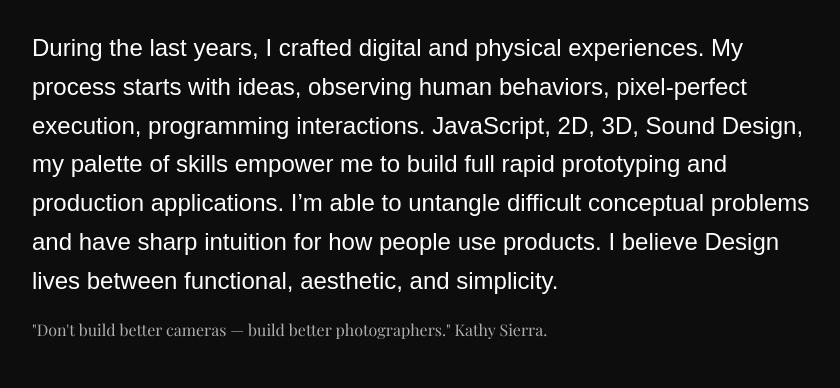
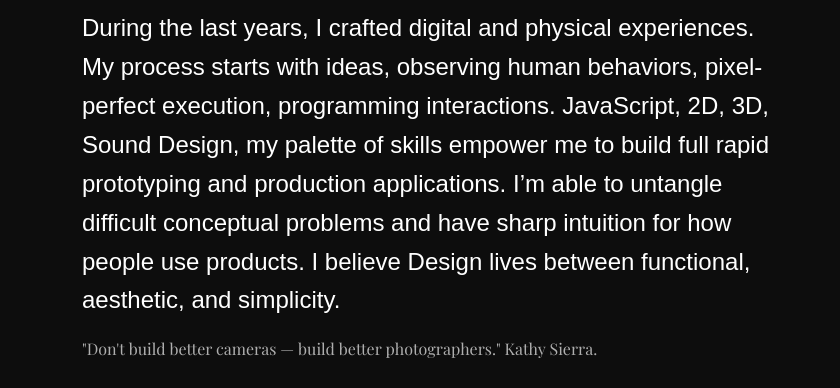
Before and after one commit to kevinloustau/kevinloustau, a plain HTML site: page index.html in a window 1280 px wide. Shown: the part 251-639 px from the top of the page, without its empty margins (208-1048 px from the left). Drawn offline with nearby package versions, Linux system fonts and the light colour scheme; a small style sheet from the web is missing.

Commit message:
change global width

```diff
--- a/style.css
+++ b/style.css
@@ -7,7 +7,7 @@
   --color-2: #afafaf;
   --color-3: #505050;
 
-  --container-width: 800px;
+  --container-width: 700px;
 }
 
 * {
```
